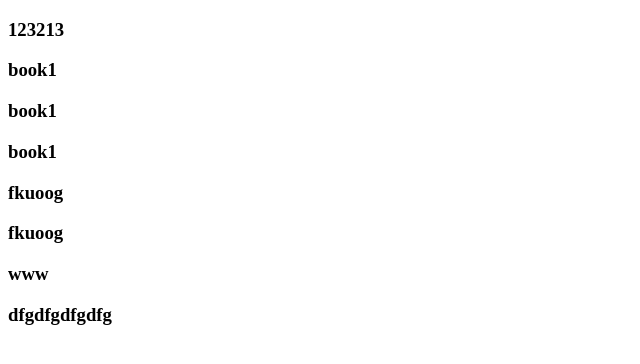
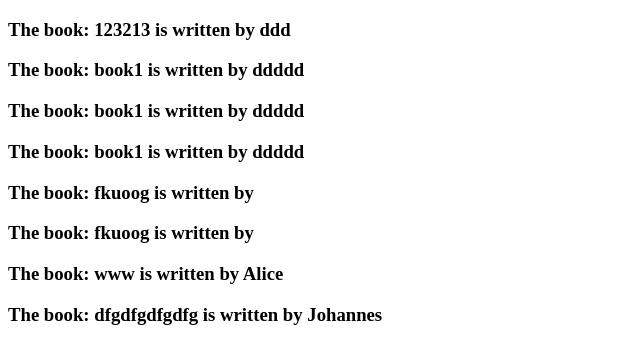
Before and after one commit to johannes-sabagh/Book_Alchemy, a Flask app: template templates/home.html in a window 1280 px wide. Shown: the top 364 px of the page, without its empty margins (0-640 px from the left). Run offline with Flask 3, Linux system fonts and the light colour scheme; the template is opened without the code that fills it: values that come from a table or form of the project are taken from there, others are empty; data comes from the database, SQL or seed files in the repository.

Commit message:
added home page showing books and their authors

```diff
--- a/app.py
+++ b/app.py
@@ -10,6 +10,17 @@ basedir = os.path.abspath(os.path.dirname(__file__))
 app.config['SQLALCHEMY_DATABASE_URI'] = f"sqlite:///{os.path.join(basedir, 'data/library.sqlite')}"
 
 db.init_app(app)
+
+
+@app.route('/')
+def home():
+  books = db.session.query(Book) \
+    .all()
+  authors = db.session.query(Author)\
+    .all()
+  return render_template('home.html', books=books, authors=authors)
+
+
 
 
 @app.route('/add_author', methods=['GET', 'POST'])
--- a/templates/home.html
+++ b/templates/home.html
@@ -8,7 +8,12 @@
   <body>
 
     {% for book in books %}
-    <div> <h3>{{ book.title }}</h3>
+    <div> <h3>The book: {{ book.title }} is written by
+      {% for author in authors %}
+      {% if author.id == book.author_id %}
+      {{author.name}}</h3>
+      {% endif %}
+      {% endfor %}
     </div>
     {% endfor %}
 
```
